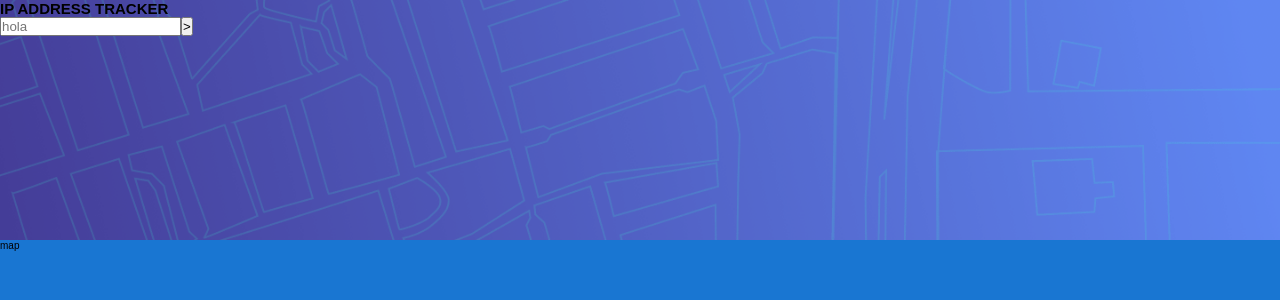
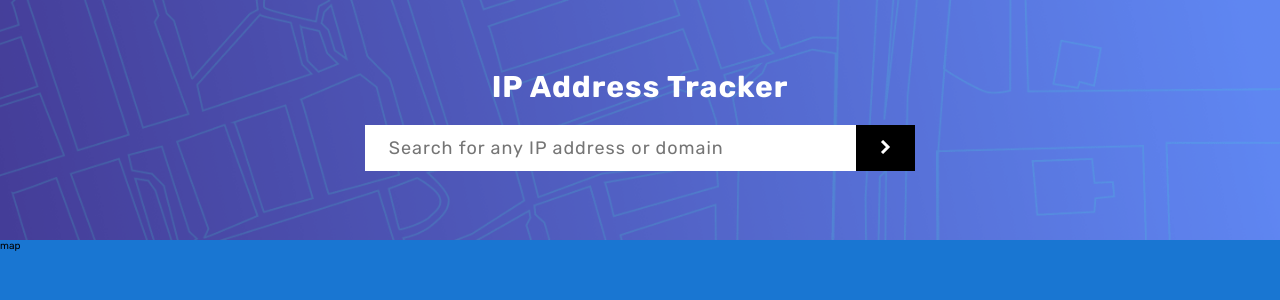
Before and after one commit to jhonacs2/ip-address-tracker, an Angular app: page / in a window 1280 px wide. Shown: the top 300 px of the page. Built offline with nearby package versions, Linux system fonts and the light colour scheme.

Commit message:
add style container search ip

```diff
--- a/src/app/components/it-search/it-search.component.html
+++ b/src/app/components/it-search/it-search.component.html
@@ -1,7 +1,14 @@
 <section class="it-section-search">
-  <h1>IP ADDRESS TRACKER</h1>
-  <div class="it-input-ip">
-    <input type="text" placeholder="hola">
-    <button> > </button>
+  <div class="it-container-search">
+    <h1 class="it-text-ip">IP Address Tracker</h1>
+
+    <div class="it-container-input-ip">
+      <input class="it-container-input-text" type="text" placeholder="Search for any IP address or domain">
+      <button type="button" class="it-button-input-text" title="search ip">
+        <svg xmlns="http://www.w3.org/2000/svg" width="11" height="14">
+          <path fill="none" stroke="#FFF" stroke-width="3" d="M2 1l6 6-6 6"/>
+        </svg>
+      </button>
+    </div>
   </div>
 </section>
--- a/src/app/components/it-search/it-search.component.scss
+++ b/src/app/components/it-search/it-search.component.scss
@@ -4,3 +4,39 @@
   background-repeat: no-repeat;
   background-size: cover;
 }
+
+.it-container-search {
+  display: flex;
+  justify-content: center;
+  flex-direction: column;
+  align-items: center;
+  flex-wrap: wrap;
+  height: 100%;
+  gap: 2rem;
+}
+
+.it-text-ip {
+  font-size: 3rem;
+  color: #fff;
+  letter-spacing: 1px;
+}
+
+.it-container-input-ip {
+  width: 43%;
+  display: flex;
+}
+
+.it-container-input-text {
+  width: 100%;
+  font-family: inherit;
+  font-size: 1.8rem;
+  padding: 1.2rem 2.4rem;
+  border: none;
+  letter-spacing: 1px;
+}
+
+.it-button-input-text {
+  background-color: black;
+  border: none;
+  padding: 1.2rem 2.4rem;
+}
--- a/src/assets/it-global-variables.scss
+++ b/src/assets/it-global-variables.scss
@@ -0,0 +1,2 @@
+$very-dark-gray: hsl(0, 0%, 17%);
+$darkGray: hsl(0, 0%, 59%);
--- a/src/styles.scss
+++ b/src/styles.scss
@@ -1,4 +1,4 @@
-/* You can add global styles to this file, and also import other style files */
+@import url('https://fonts.googleapis.com/css2?family=Rubik:wght@400;500;700&display=swap');
 @import "./assets/it-ui-style";
 
 * {
@@ -12,5 +12,5 @@ html {
 }
 
 body {
-  font-family: 'Manrope', sans-serif;
+  font-family: 'Rubik', sans-serif;
 }
```
Also changed, not shown: src/assets/svg/favicon-32x32.png (added).
